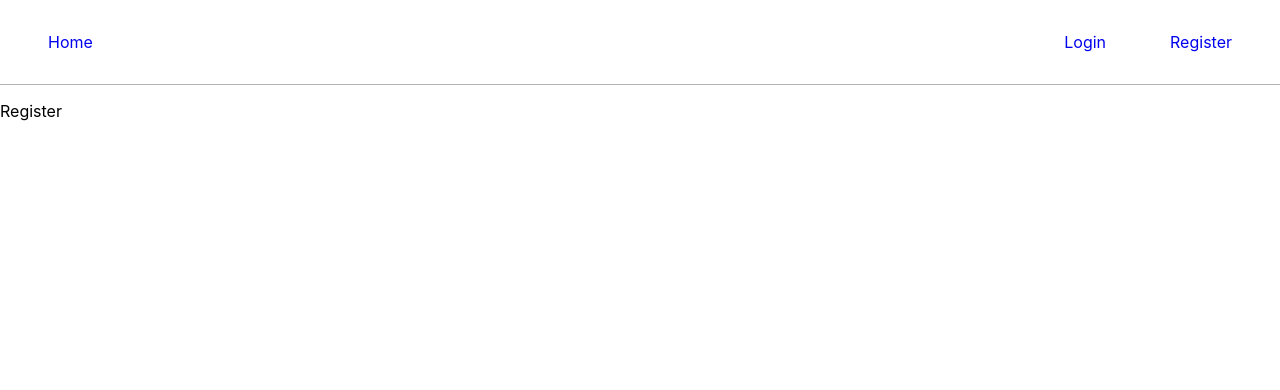
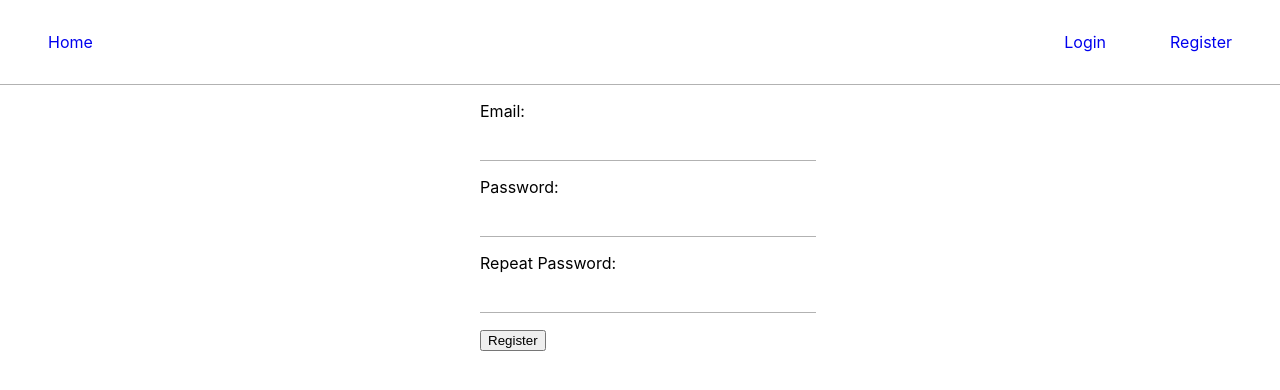
Before and after one commit to matthaeuss/alegrosz, a React (Create React App) app: page /register in a window 1280 px wide. Shown: the top 390 px of the page. Built offline with nearby package versions, Linux system fonts and the light colour scheme.

Commit message:
install json-server-auth

```diff
--- a/package.json
+++ b/package.json
@@ -45,6 +45,7 @@
   "devDependencies": {
     "concurrently": "^7.3.0",
     "json-server": "^0.17.0",
+    "json-server-auth": "^2.1.0",
     "sass": "^1.54.3"
   },
   "proxy": "http://localhost:3001"
--- a/src/components/Auth/Register.jsx
+++ b/src/components/Auth/Register.jsx
@@ -1,7 +1,91 @@
-import { Formik } from "formik";
+import { useFormik } from "formik";
 
-function Register(props) {
-  return <div>Register</div>;
+import "./Register.scss";
+
+const validate = (values) => {
+  const errors = {};
+  if (!values.email) {
+    errors.email = "Required";
+  } else if (!/^[A-Z0-9._%+-]+@[A-Z0-9.-]+\.[A-Z]{2,4}$/i.test(values.email)) {
+    errors.email = "Invalid email address";
+  }
+
+  if (!values.password) {
+    errors.password = "Required";
+  } else if (values.password.length < 8) {
+    errors.password = "Must be 8 characters or more";
+  }
+
+  return errors;
+};
+
+function Register() {
+  const formik = useFormik({
+    initialValues: {
+      email: "",
+      password: "",
+      repeatPassword: "",
+    },
+    validate,
+    onSubmit: (values) => {
+      alert(JSON.stringify(values, null, 2));
+    },
+  });
+
+  return (
+    <form className="register" onSubmit={formik.handleSubmit} noValidate>
+      <div className="register__box box">
+        <label className="box__lbl" htmlFor="email">
+          Email:
+        </label>
+        <input
+          className="box__input"
+          id="email"
+          name="email"
+          type="email"
+          onChange={formik.handleChange}
+          value={formik.values.email}
+        />
+        {formik.errors.email ? (
+          <div className="required">{formik.errors.email}</div>
+        ) : null}
+      </div>
+      <div className="register__box box">
+        <label className="box__lbl" htmlFor="password">
+          Password:
+        </label>
+        <input
+          className="box__input"
+          id="password"
+          name="password"
+          type="password"
+          onChange={formik.handleChange}
+          value={formik.values.password}
+        />
+        {formik.errors.password ? (
+          <div className="required">{formik.errors.password}</div>
+        ) : null}
+      </div>
+      <div className="register__box box">
+        <label className="box__lbl" htmlFor="password">
+          Repeat Password:
+        </label>
+        <input
+          className="box__input"
+          id="repeatPassword"
+          name="repeatPassword"
+          type="password"
+          onChange={formik.handleChange}
+          value={formik.values.repeatPassword}
+        />
+        {formik.errors.password ? (
+          <div className="required">{formik.errors.repeatPassword}</div>
+        ) : null}
+      </div>
+
+      <button type="submit">Register</button>
+    </form>
+  );
 }
 
 export default Register;
--- /dev/null
+++ b/src/components/Auth/Register.scss
@@ -0,0 +1,41 @@
+.register {
+  max-width: 20rem;
+  width: 100%;
+  margin: auto;
+
+  &__box {
+    margin-bottom: 1rem;
+  }
+
+  .box {
+    &__lbl {
+      width: 100%;
+      display: block;
+      margin-bottom: 0.5rem;
+    }
+
+    &__input {
+      width: 100%;
+      padding: 0.5rem;
+      border: none;
+      border-bottom: 0.0625rem solid rgba(0, 0, 0, 0.3);
+      outline: none;
+    }
+
+    &--inline {
+      display: flex;
+      justify-content: flex-start;
+      align-items: baseline;
+
+      label,
+      input {
+        width: auto;
+        padding: 0.25rem;
+      }
+    }
+  }
+
+  .required {
+    color: red;
+  }
+}
```
Also changed, not shown: 1 other file (tests, documents, lock files or other folders).
